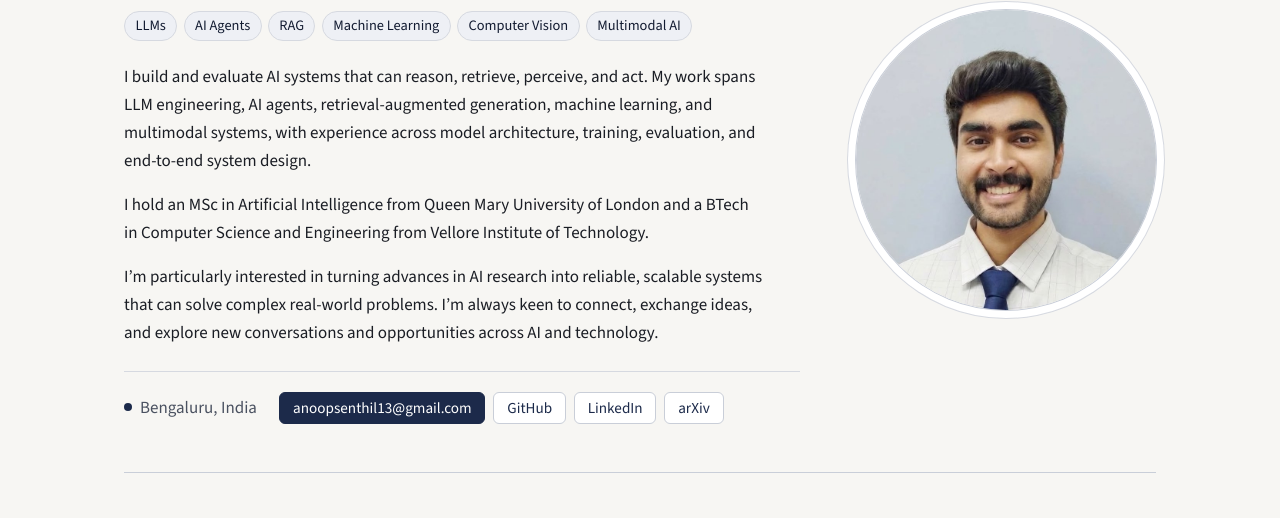
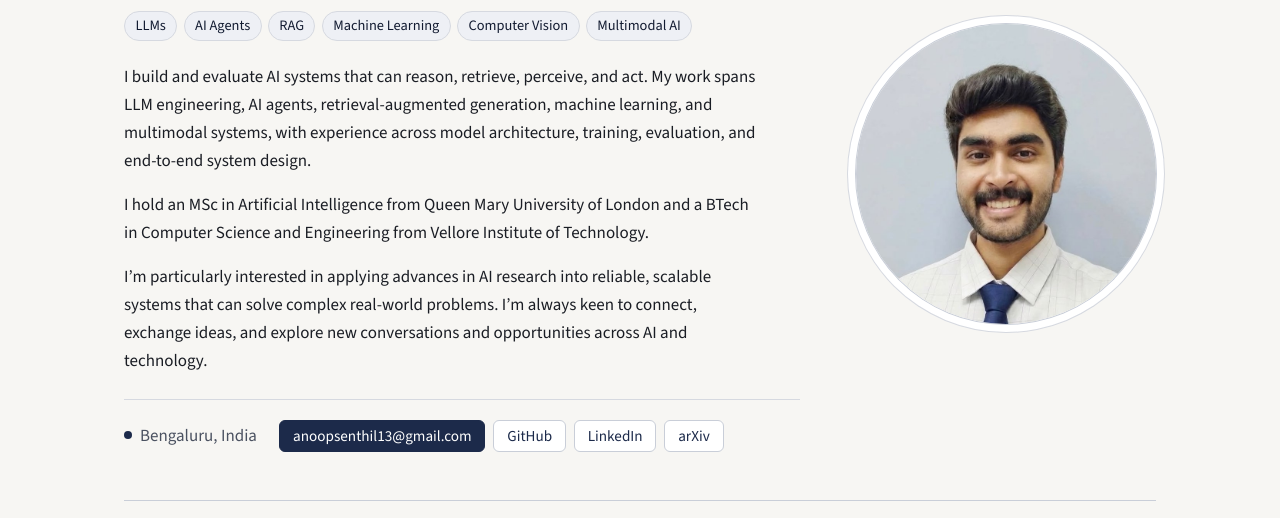
Before and after one commit to anoop675/anoop-senthil.github.io, a plain HTML site: page index.html in a window 1280 px wide. Shown: the part 230-748 px from the top of the page. Drawn offline with nearby package versions, Linux system fonts and the light colour scheme.

Commit message:
Reword intro to say applying advances in AI research
Co-Authored-By: Claude Opus 5.5 <noreply@anthropic.com>

```diff
--- a/index.html
+++ b/index.html
@@ -68,7 +68,7 @@
             Vellore Institute of Technology.
           </p>
           <p class="lede">
-            I’m particularly interested in turning advances in AI research into
+            I’m particularly interested in applying advances in AI research into
             reliable, scalable systems that can solve complex real-world
             problems. I’m always keen to connect, exchange ideas, and explore
             new conversations and opportunities across AI and technology.
```
